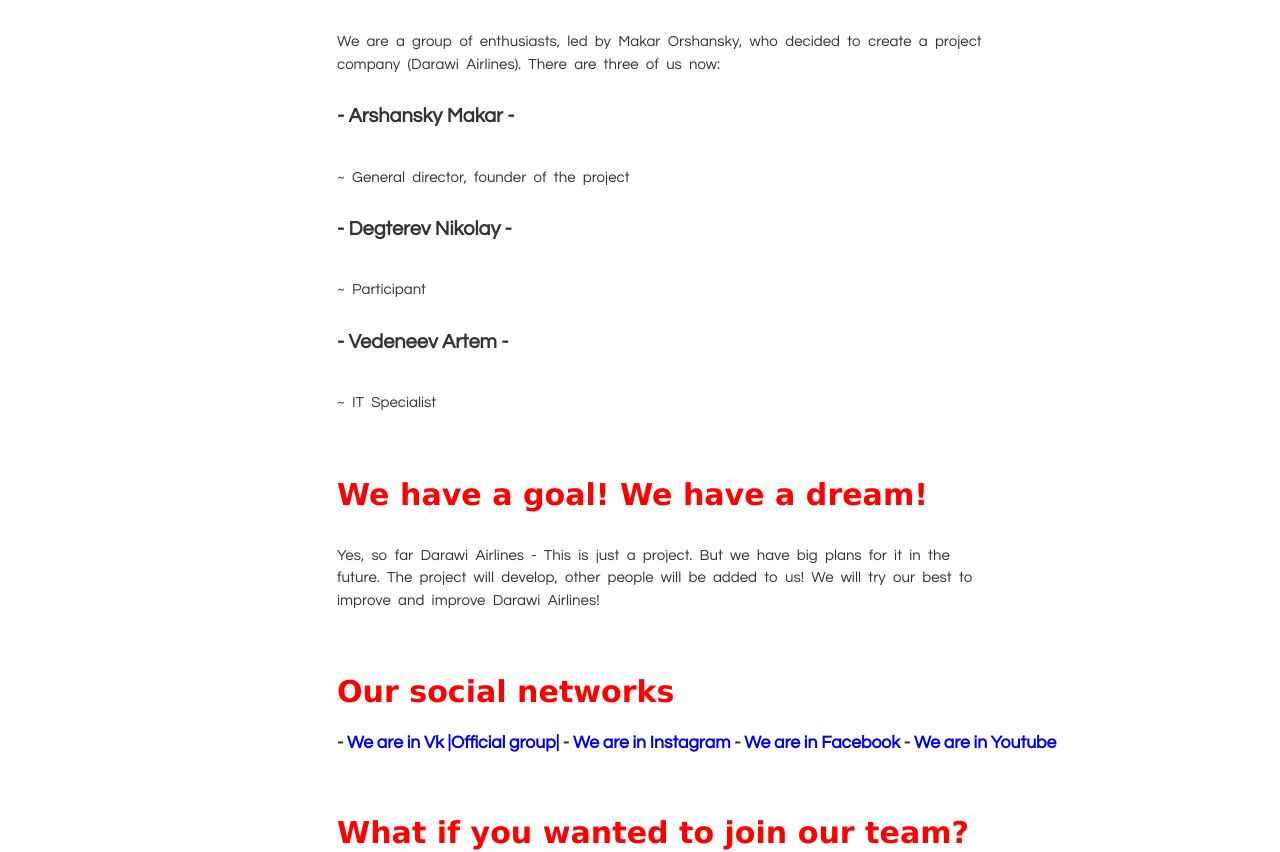
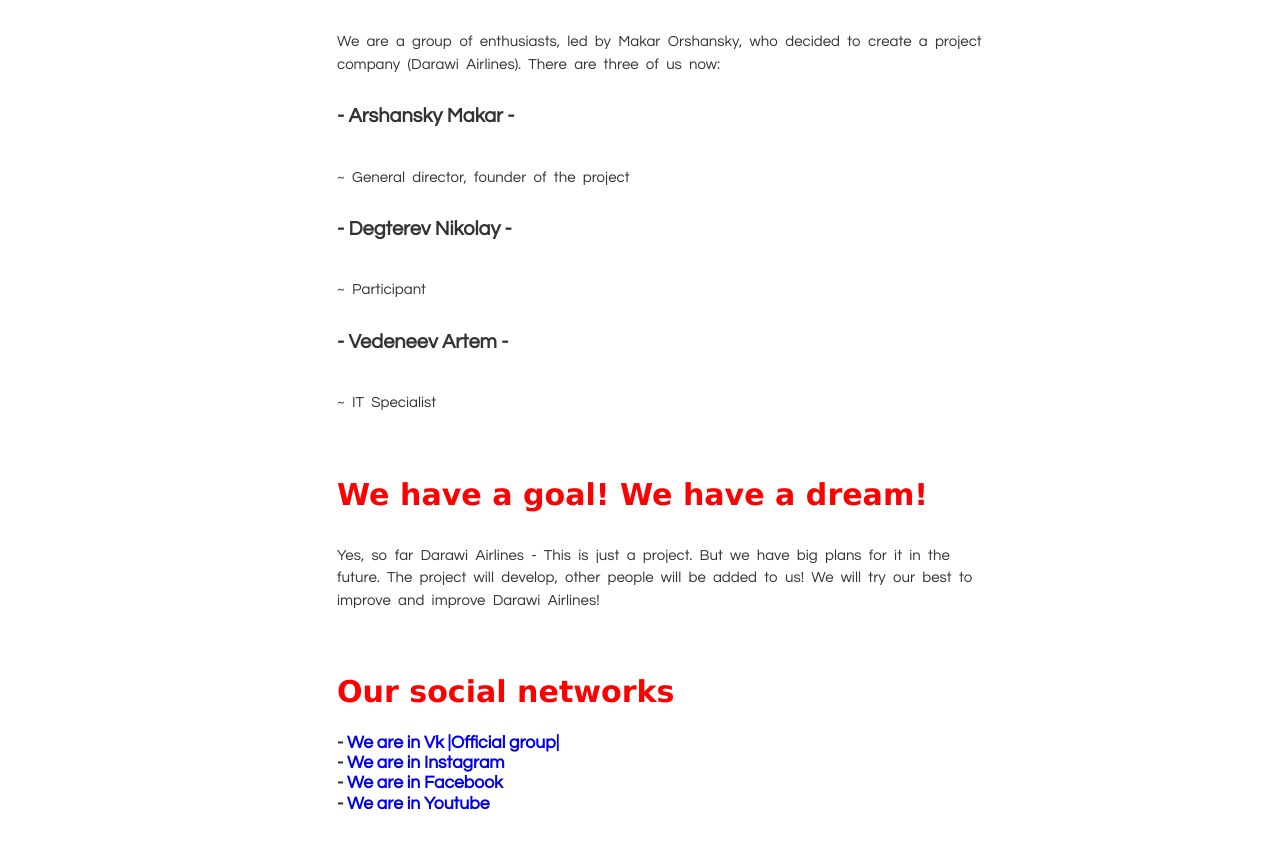
Before and after one commit to art-v26/DarawiAirlines, a plain HTML site: page aboutus.html in a window 1280 px wide. Shown: the part 449-1301 px from the top of the page. Drawn offline with nearby package versions, Linux system fonts and the light colour scheme.

Commit message:
Update aboutus.html

```diff
--- a/aboutus.html
+++ b/aboutus.html
@@ -102,9 +102,9 @@ Our social networks
 </h1>
 
 <h3 class = "zagolovokh2">
-- <a href="https://vk.com/darawicheap61626 " target="_blank">We are in Vk |Official group|</a>
-- <a href="https://www.instagram.com/flydarawi/" target="_blank">We are in Instagram</a>
-- <a href="https://www.facebook.com/darawicheap2017/?ti=as" target="_blank">We are in Facebook</a>
+- <a href="https://vk.com/darawicheap61626 " target="_blank">We are in Vk |Official group|</a> <br>
+- <a href="https://www.instagram.com/flydarawi/" target="_blank">We are in Instagram</a> <br>
+- <a href="https://www.facebook.com/darawicheap2017/?ti=as" target="_blank">We are in Facebook</a> <br>
 - <a href="https://vk.com/away.php?utf=1&to=https%3A%2F%2Fwww.youtube.com%2Fchannel%2FUCNbFMaFhPEeQWgHrc582Jzw" target="_blank">We are in Youtube</a>
 </h3>
 
```
